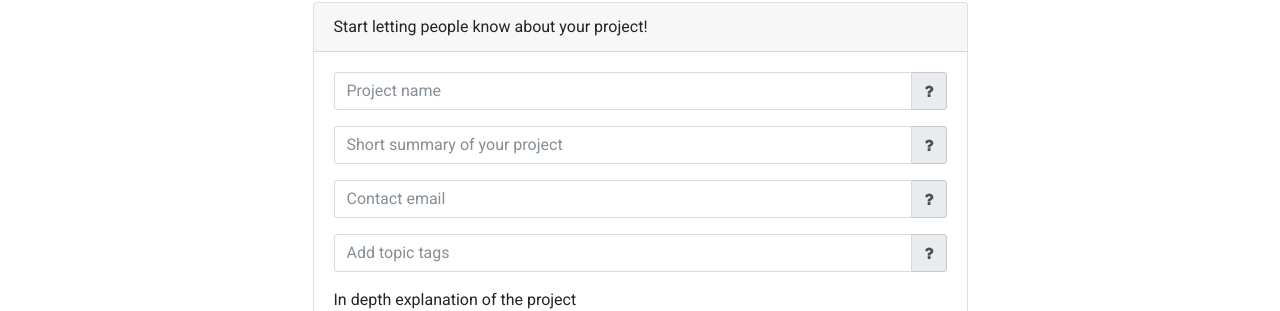
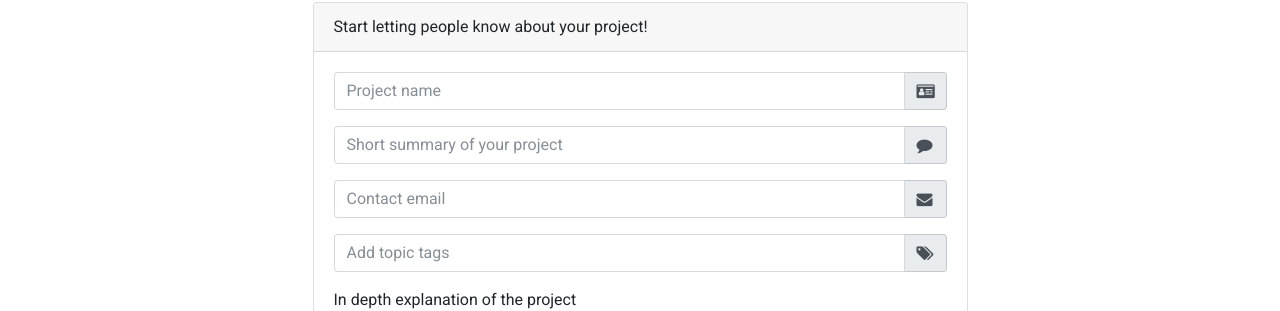
Before and after one commit to dmarino/project-matcher, a React (Create React App) app in the folder frontend/: page / in a window 1280 px wide. Both pictures are taken after a click on the link "Create". Shown: the part 146-457 px from the top of the page. Built offline with nearby package versions, Linux system fonts and the light colour scheme.

Commit message:
Add proper icons to form UI.

```diff
--- a/frontend/src/components/ProjectUpload.css
+++ b/frontend/src/components/ProjectUpload.css
@@ -0,0 +1,3 @@
+.input-group-addon {
+    width: 42px;
+}
--- a/frontend/src/components/ProjectUpload.js
+++ b/frontend/src/components/ProjectUpload.js
@@ -13,7 +13,7 @@ class ProjectUpload extends Component {
                                 <input className="form-control col" type="text"
                                        placeholder="Project name"/>
                                 <span className="input-group-addon">
-                                    <i className="fa fa-question form-control-feedback"/>
+                                    <i className="fa fa-id-card form-control-feedback"/>
                                 </span>
                             </div>
                         </div>
@@ -22,7 +22,7 @@ class ProjectUpload extends Component {
                                 <input className="form-control col" type="text"
                                        placeholder="Short summary of your project"/>
                                 <span className="input-group-addon">
-                                    <i className="fa fa-question form-control-feedback"/>
+                                    <i className="fa fa-comment form-control-feedback"/>
                                 </span>
                             </div>
                         </div>
@@ -31,7 +31,7 @@ class ProjectUpload extends Component {
                                 <input className="form-control col" type="email"
                                        placeholder="Contact email"/>
                                 <span className="input-group-addon">
-                                    <i className="fa fa-question form-control-feedback"/>
+                                    <i className="fa fa-envelope form-control-feedback"/>
                                 </span>
                             </div>
                         </div>
@@ -40,7 +40,7 @@ class ProjectUpload extends Component {
                                 <input className="form-control col" type="text"
                                        placeholder="Add topic tags"/>
                                 <span className="input-group-addon">
-                                    <i className="fa fa-question form-control-feedback"/>
+                                    <i className="fa fa-tags form-control-feedback"/>
                                 </span>
                             </div>
                         </div>
```
